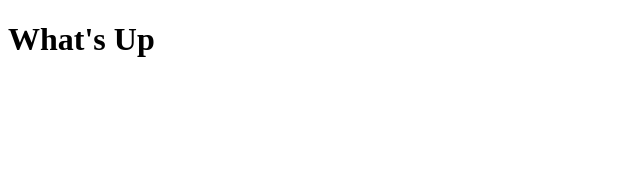
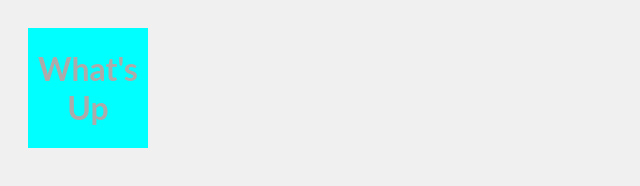
Before and after one commit to kriegercisneros/prework-personal-site, a plain HTML site: page index.html in a window 1280 px wide. Shown: the whole page, without its empty margins (0-640 px from the left). Drawn offline with Linux system fonts and the light colour scheme.

Commit message:
add style.css, connect to index.html

```diff
--- a/index.html
+++ b/index.html
@@ -1,9 +1,12 @@
 <!DOCTYPE html>
 <html lang="en">
   <head>
+    <link rel="stylesheet" href="style.css" />
     <title>Prework Personal Site</title>
   </head>
   <body>
-    <h1>What's Up</h1>
+    <div class="block-level">
+        <h1>What's Up</h1>
+    </div>
   </body>
 </html>
--- /dev/null
+++ b/style.css
@@ -0,0 +1,23 @@
+
+  body {
+    font-family: "Lato", Calibri, Arial, sans-serif;
+    background-color: #f0f0f0;
+    font-size: 16px;
+    color: #333;
+    -webkit-font-smoothing: antialiased;
+    overflow-y: scroll;
+    overflow-x: hidden;
+    }
+  h1{
+    color: rgb(174, 170, 170);
+    text-align: center;
+  }
+
+  .block-level{
+    width: 120px;
+    height: 120px;
+    margin: 20px;
+    position: relative;
+    float: left;
+    background-color: aqua;
+  }
```
